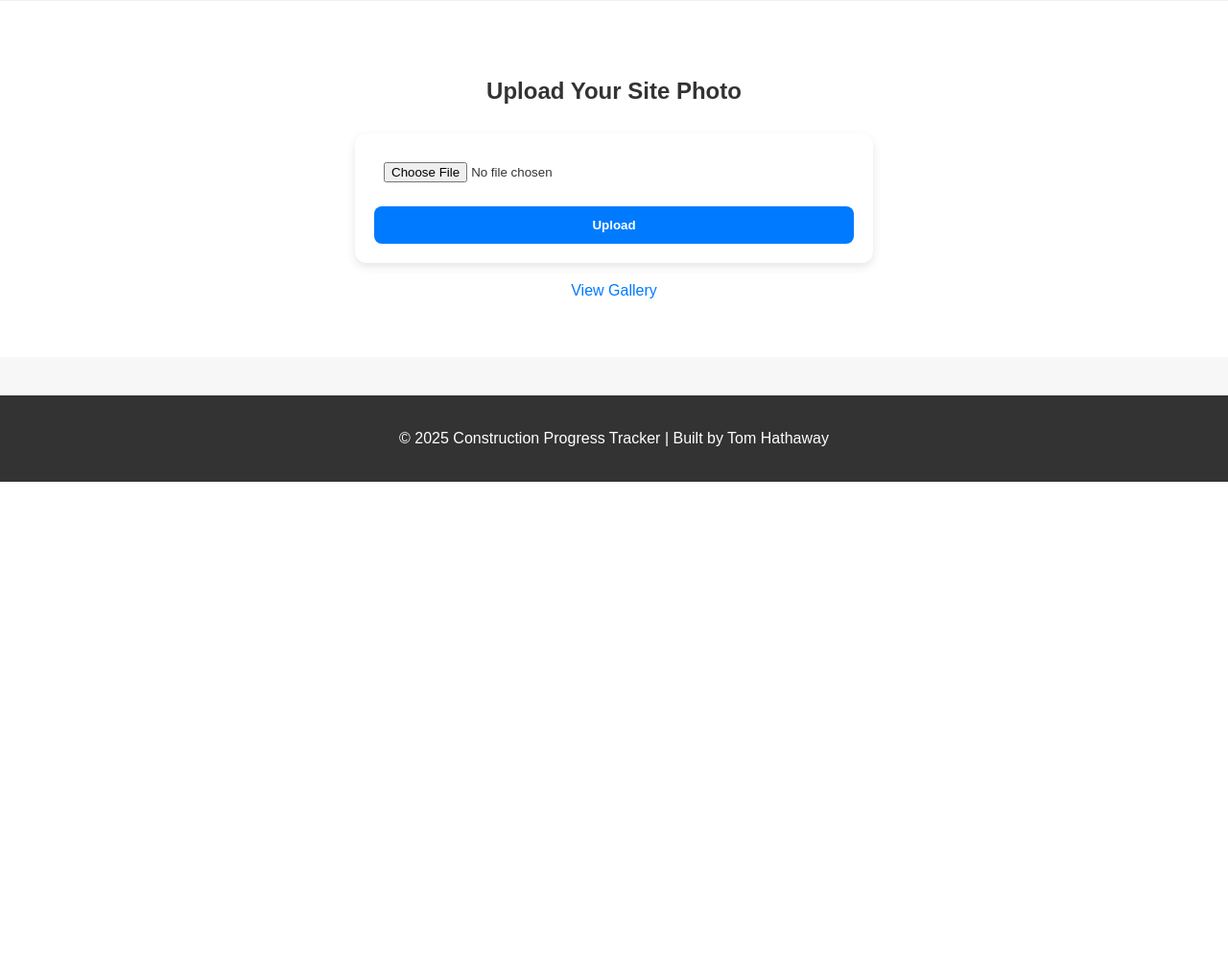
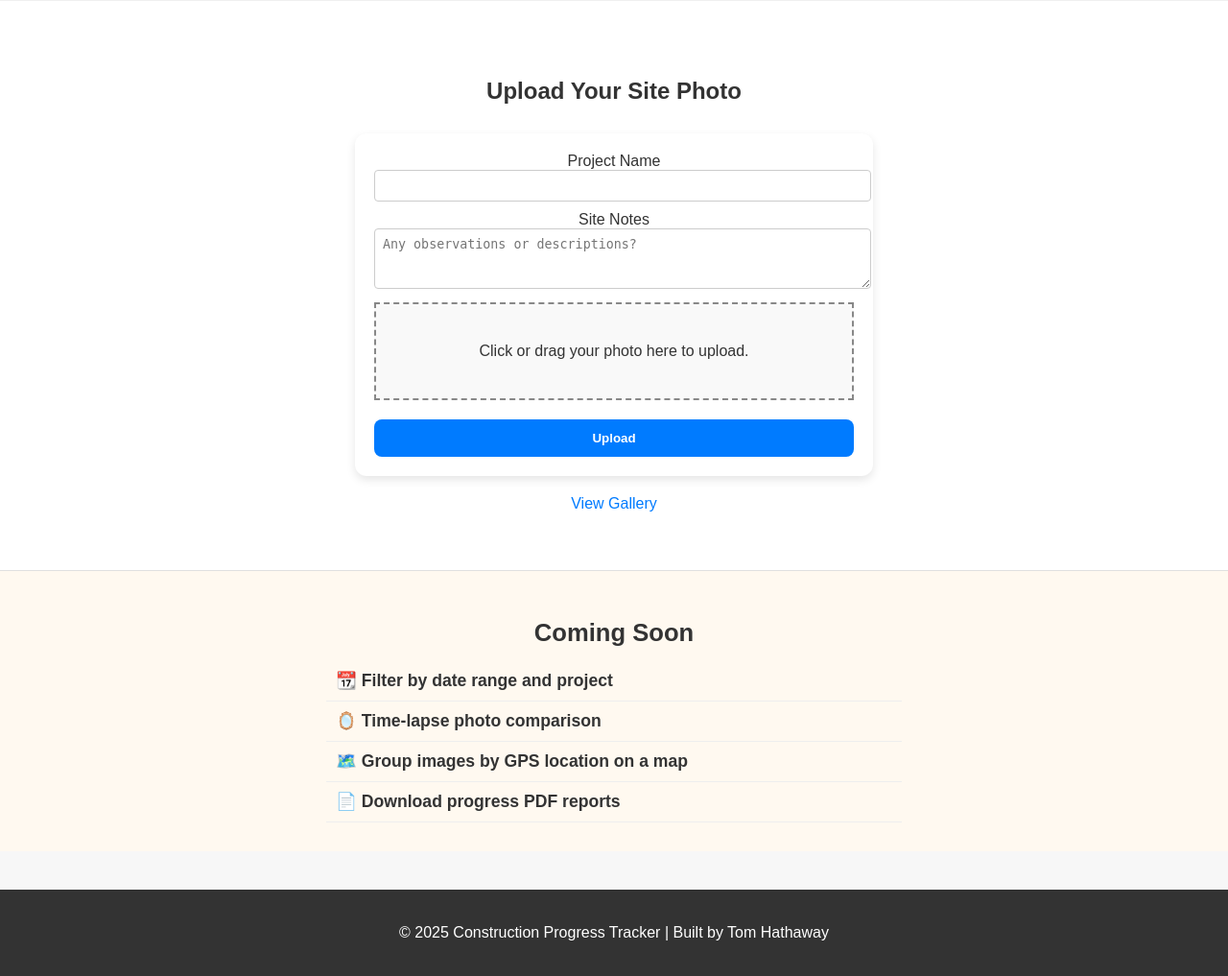
Before and after one commit to t0m0h1/Construction-Progress-Tracker, a Flask app: page / in a window 1280 px wide. Shown: the part 1174-2191 px from the top of the page at 96% size. Before the commit the page ends 1676 px from the top, so only its background shows below. Run offline with Flask 3, Linux system fonts and the light colour scheme.

Commit message:
Add upload section with drag-and-drop functionality and future features list

```diff
--- a/static/style.css
+++ b/static/style.css
@@ -145,6 +145,72 @@ a:hover {
     margin-top: 30px;
 }
 
+/* Upload Section Styling */
+.upload-form input[type="text"],
+.upload-form textarea {
+    width: 100%;
+    margin-bottom: 10px;
+    padding: 8px;
+    border: 1px solid #ccc;
+    border-radius: 4px;
+}
+
+/* Drag-and-drop area */
+.dropzone {
+    border: 2px dashed #888;
+    padding: 40px;
+    text-align: center;
+    background-color: #f9f9f9;
+    margin-bottom: 20px;
+    cursor: pointer;
+    transition: background-color 0.2s ease;
+}
+
+.dropzone:hover {
+    background-color: #f0f0f0;
+}
+
+/* Preview Image Styling */
+.preview {
+    margin-top: 10px;
+}
+
+.preview img {
+    max-width: 100%;
+    height: auto;
+    border-radius: 8px;
+}
+
+/* Future Features Section */
+.future-features {
+    padding: 30px;
+    background-color: #fff9f0;
+    border-top: 1px solid #e0e0e0;
+}
+
+.future-features h2 {
+    margin-bottom: 15px;
+    font-size: 1.6em;
+    text-align: center;
+}
+
+.future-features ul {
+    list-style: none;
+    padding: 0;
+    max-width: 600px;
+    margin: 0 auto;
+}
+
+.future-features li {
+    padding: 10px;
+    font-size: 1.1em;
+    border-bottom: 1px solid #eee;
+}
+
+
+
+
+
 /* Footer */
 footer {
     text-align: center;
--- a/templates/index.html
+++ b/templates/index.html
@@ -4,6 +4,7 @@
     <meta charset="UTF-8">
     <title>Construction Progress Tracker</title>
     <link rel="stylesheet" href="../static/style.css">
+    <meta name="viewport" content="width=device-width, initial-scale=1.0">
 </head>
 <body>
 
@@ -42,16 +43,50 @@
 
     <section class="upload-section" id="upload">
         <h2>Upload Your Site Photo</h2>
-        <form action="/upload" method="post" enctype="multipart/form-data">
-            <input type="file" name="photo" required>
+        <form class="upload-form" action="/upload" method="post" enctype="multipart/form-data">
+            <label for="project-name">Project Name</label>
+            <input type="text" name="project_name" id="project-name" required>
+
+            <label for="site-notes">Site Notes</label>
+            <textarea name="notes" id="site-notes" rows="3" placeholder="Any observations or descriptions?"></textarea>
+
+            <div class="dropzone" onclick="document.getElementById('photo').click();">
+                Click or drag your photo here to upload.
+                <input type="file" name="photo" id="photo" style="display: none;" required onchange="previewImage(event)">
+            </div>
+
+            <div class="preview" id="preview"></div>
+
             <button type="submit">Upload</button>
         </form>
         <a href="/gallery" class="view-gallery">View Gallery</a>
     </section>
 
+    <section class="future-features">
+        <h2>Coming Soon</h2>
+        <ul>
+            <li><strong>📆 Filter by date range and project</strong></li>
+            <li><strong>🪞 Time-lapse photo comparison</strong></li>
+            <li><strong>🗺️ Group images by GPS location on a map</strong></li>
+            <li><strong>📄 Download progress PDF reports</strong></li>
+        </ul>
+    </section>
+
     <footer>
-        <p>&copy; {{ 2025 }} Construction Progress Tracker | Built by Tom Hathaway</p>
+        <p>&copy; 2025 Construction Progress Tracker | Built by Tom Hathaway</p>
     </footer>
 
+    <script>
+        function previewImage(event) {
+            const preview = document.getElementById('preview');
+            preview.innerHTML = '';
+            const file = event.target.files[0];
+            if (file) {
+                const img = document.createElement('img');
+                img.src = URL.createObjectURL(file);
+                preview.appendChild(img);
+            }
+        }
+    </script>
 </body>
 </html>
```
